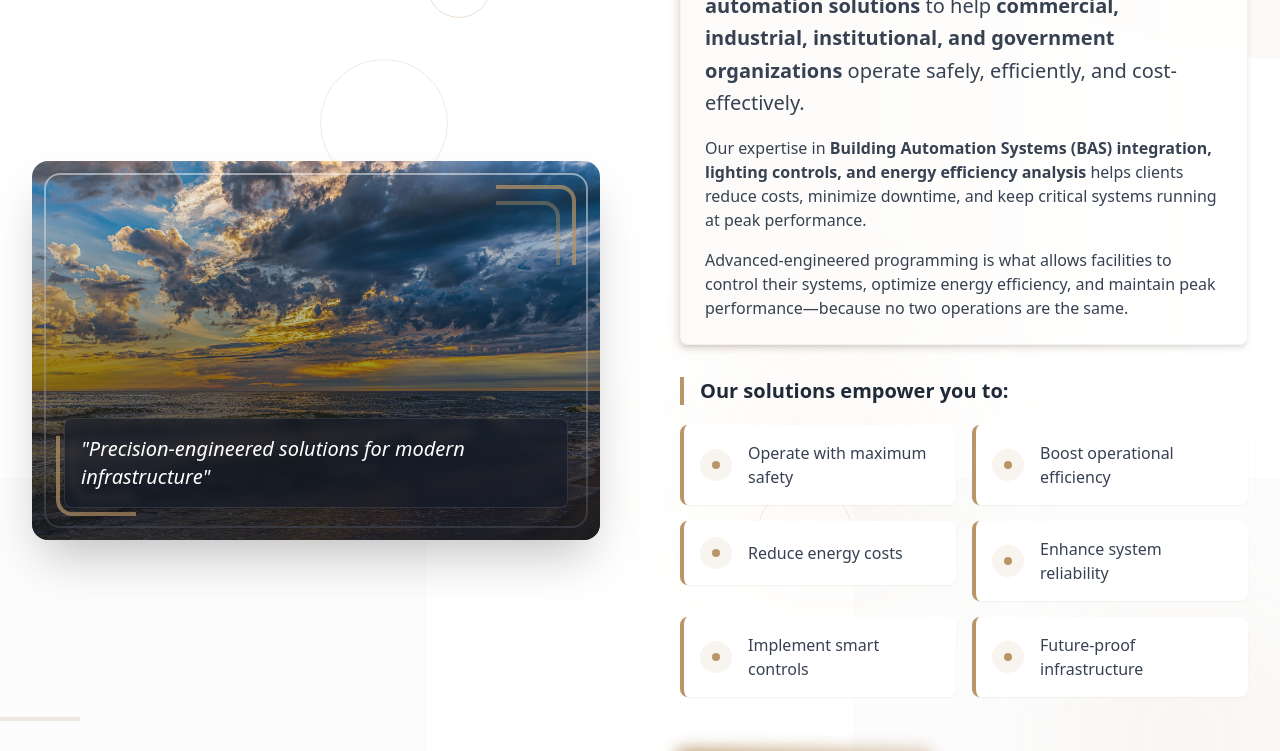
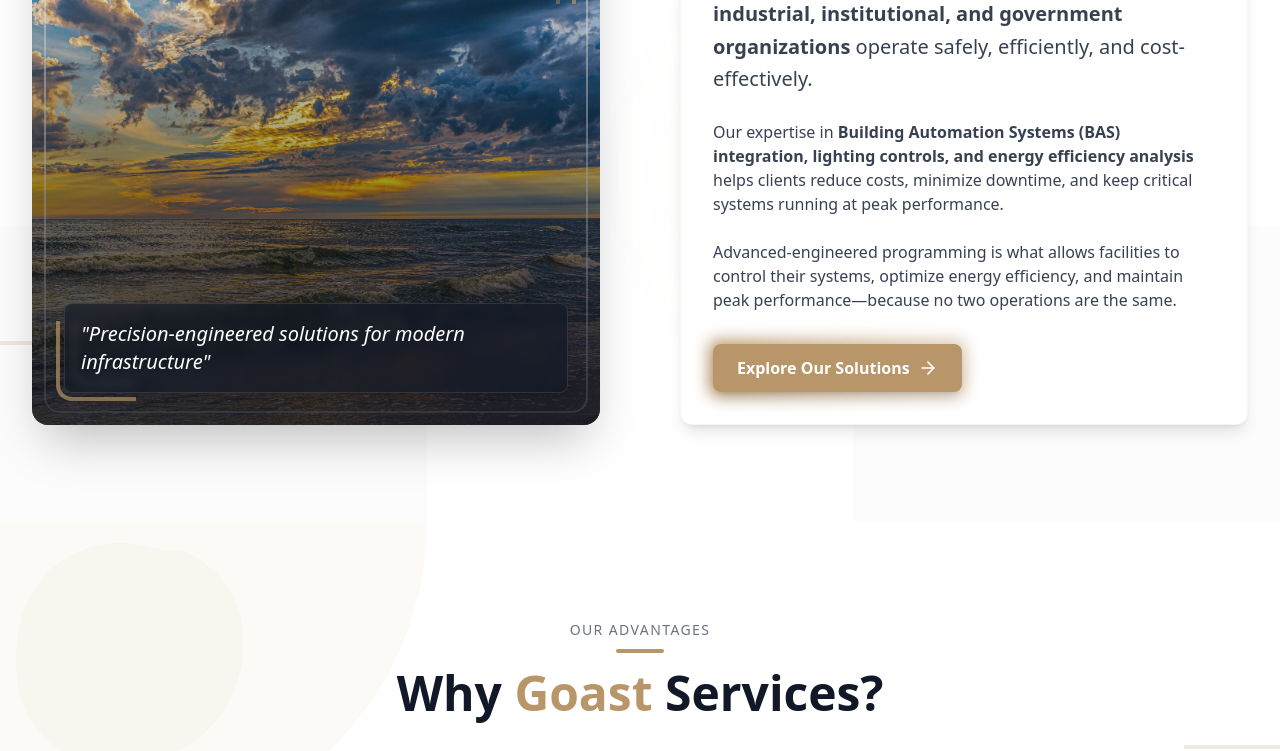
Before and after one commit to John-Naquin/Goast-Services, a React (Vite) app: page / in a window 1280 px wide. Shown: the part 1160-1911 px from the top of the page. Built offline with nearby package versions, Linux system fonts and the light colour scheme.

Commit message:
Changed about section

```diff
--- a/src/components/About.jsx
+++ b/src/components/About.jsx
@@ -47,20 +47,22 @@
 
         <div className="grid grid-cols-1 lg:grid-cols-2 gap-12 lg:gap-20 items-center">
           <motion.div
-            className="relative rounded-2xl overflow-hidden shadow-2xl group z-10"
+            className="relative h-full rounded-2xl overflow-hidden shadow-2xl group z-10"
             initial={{ opacity: 0, x: -50 }}
             whileInView={{ opacity: 1, x: 0 }}
             viewport={{ once: true }}
             transition={{ duration: 0.8 }}
+            style={{ height: "100%" }}
           >
             <div className="absolute inset-0 border-2 border-white/50 rounded-2xl z-10 m-3" />
             <div className="absolute -inset-1 bg-gradient-to-tr from-brandGold/20 to-transparent rounded-2xl blur-sm z-0" />
 
-            <div className="aspect-w-4 aspect-h-3 lg:aspect-h-5 relative z-0">
+            <div className="relative z-0 h-full">
               <img
                 src={image1}
                 alt="Goast Services automation solution in action"
-                className="object-cover w-full h-full transform transition-transform duration-700 group-hover:scale-105"
+                className="w-full h-full object-cover transform transition-transform duration-700 group-hover:scale-105"
+                style={{ height: "100%", objectFit: "cover" }}
               />
             </div>
             <div className="absolute inset-0 bg-gradient-to-t from-gray-900/80 via-gray-900/40 to-transparent z-10" />
@@ -80,70 +82,27 @@
           </motion.div>
 
           <motion.div
-            className="space-y-8 relative"
+            className="relative h-full"
             initial={{ opacity: 0, x: 50 }}
             whileInView={{ opacity: 1, x: 0 }}
             viewport={{ once: true }}
             transition={{ duration: 0.8 }}
           >
-            <div className="absolute -right-16 -bottom-16 w-64 h-64 bg-brandGold opacity-5 rounded-full blur-3xl" />
-
-            <div className="space-y-6 relative">
-              <div className="relative">
-                <div className="absolute -inset-1 bg-gradient-to-r from-brandGold/20 to-transparent blur-sm rounded-lg" />
-                <div className="relative bg-white/80 backdrop-blur-sm p-6 rounded-lg border border-brandGold/10 shadow-md">
+            <div className="relative bg-white rounded-xl border border-brandGold/10 shadow-lg p-8 h-full flex flex-col justify-between">
+              <div>
                 <p className="text-xl text-gray-700 leading-relaxed">
                   At <span className="font-semibold text-brandGold">Goast Services</span>, we provide <span className="font-semibold">customized automation solutions</span> to help <span className="font-semibold">commercial, industrial, institutional, and government organizations</span> operate safely, efficiently, and cost-effectively.
                 </p>
-                  <p className="text-gray-700 mt-4">
+                <p className="text-gray-700 mt-6">
                   Our expertise in <span className="font-semibold">Building Automation Systems (BAS) integration, lighting controls, and energy efficiency analysis</span> helps clients reduce costs, minimize downtime, and keep critical systems running at peak performance.
                 </p>
-                  <p className="text-gray-700 mt-4">
+                <p className="text-gray-700 mt-6">
                   Advanced-engineered programming is what allows facilities to control their systems, optimize energy efficiency, and maintain peak performance—because no two operations are the same.
                 </p>
               </div>
-              </div>
-            </div>
-
-            <div className="space-y-5 relative z-10">
-              <h3 className="text-xl font-bold text-gray-800 pl-4 border-l-4 border-brandGold">Our solutions empower you to:</h3>
-              <motion.div
-                className="grid grid-cols-1 sm:grid-cols-2 gap-4"
-                initial={{ opacity: 0, y: 20 }}
-                whileInView={{ opacity: 1, y: 0 }}
-                viewport={{ once: true }}
-                transition={{ staggerChildren: 0.1, delayChildren: 0.2 }}
-              >
-                {[
-                  "Operate with maximum safety",
-                  "Boost operational efficiency",
-                  "Reduce energy costs",
-                  "Enhance system reliability",
-                  "Implement smart controls",
-                  "Future-proof infrastructure",
-                ].map((item, i) => (
-                  <motion.div
-                    key={i}
-                    className="relative group"
-                    initial={{ opacity: 0, y: 10 }}
-                    whileInView={{ opacity: 1, y: 0 }}
-                    viewport={{ once: true }}
-                    transition={{ duration: 0.3, delay: i * 0.1 }}
-                  >
-                    <div className="absolute -inset-0.5 bg-gradient-to-r from-brandGold/20 to-transparent opacity-0 group-hover:opacity-100 rounded-lg blur-sm transition-opacity duration-300" />
-                    <div className="flex items-center p-4 bg-white border-l-4 border-brandGold rounded-lg shadow-sm group-hover:shadow-md transition-all duration-300 relative">
-                      <div className="flex-shrink-0 mr-4 w-8 h-8 bg-brandGold/10 rounded-full flex items-center justify-center">
-                        <div className="w-2 h-2 bg-brandGold rounded-full" />
-                      </div>
-                      <span className="text-gray-700 font-medium">{item}</span>
-                    </div>
-                  </motion.div>
-                ))}
-              </motion.div>
-            </div>
 
               <motion.div
-              className="pt-6 relative z-10"
+                className="mt-8"
                 initial={{ opacity: 0, y: 20 }}
                 whileInView={{ opacity: 1, y: 0 }}
                 viewport={{ once: true }}
@@ -162,6 +121,7 @@
                   </Link>
                 </div>
               </motion.div>
+            </div>
           </motion.div>
         </div>
       </div>
```
Lines whose indentation alone changed are shown as unchanged.
